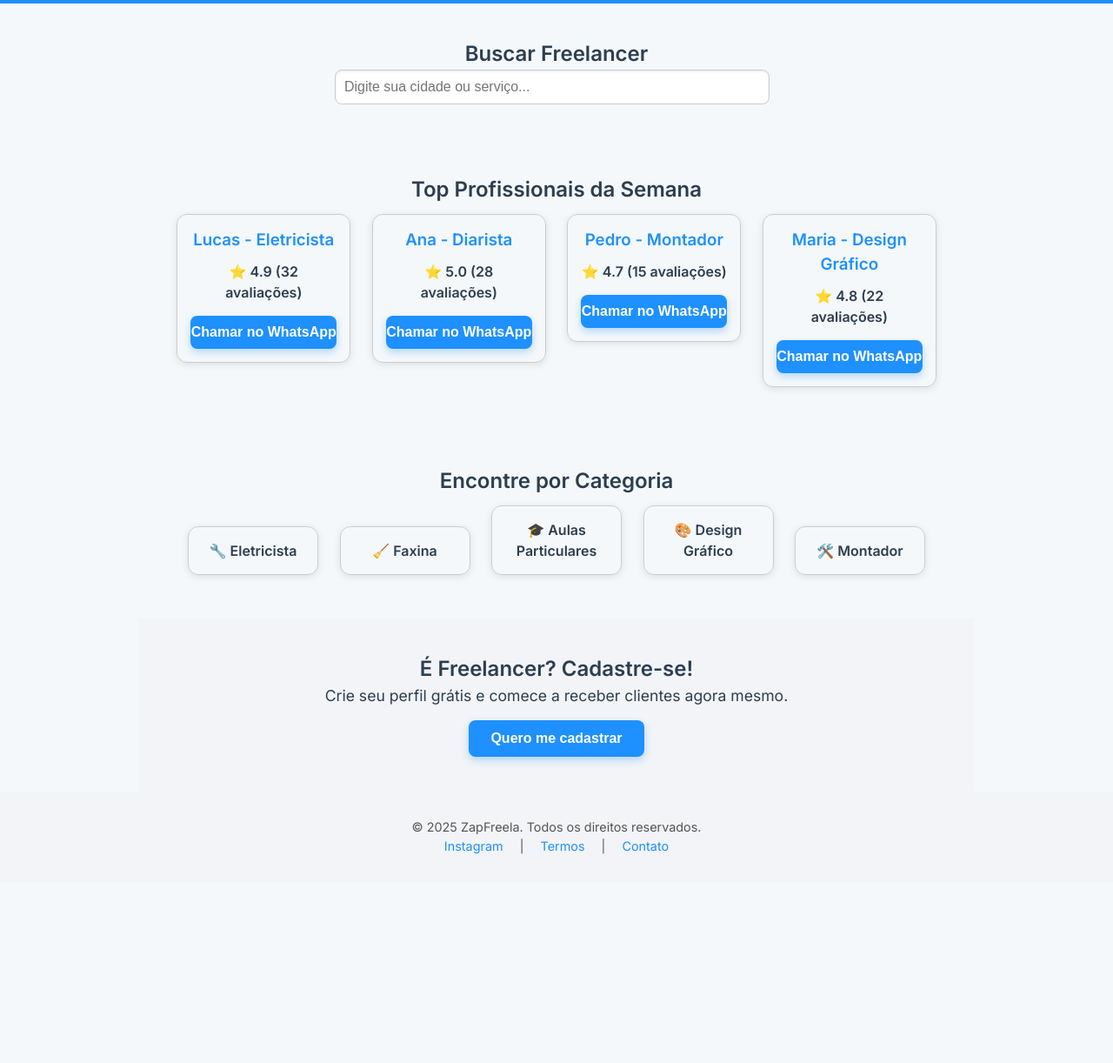
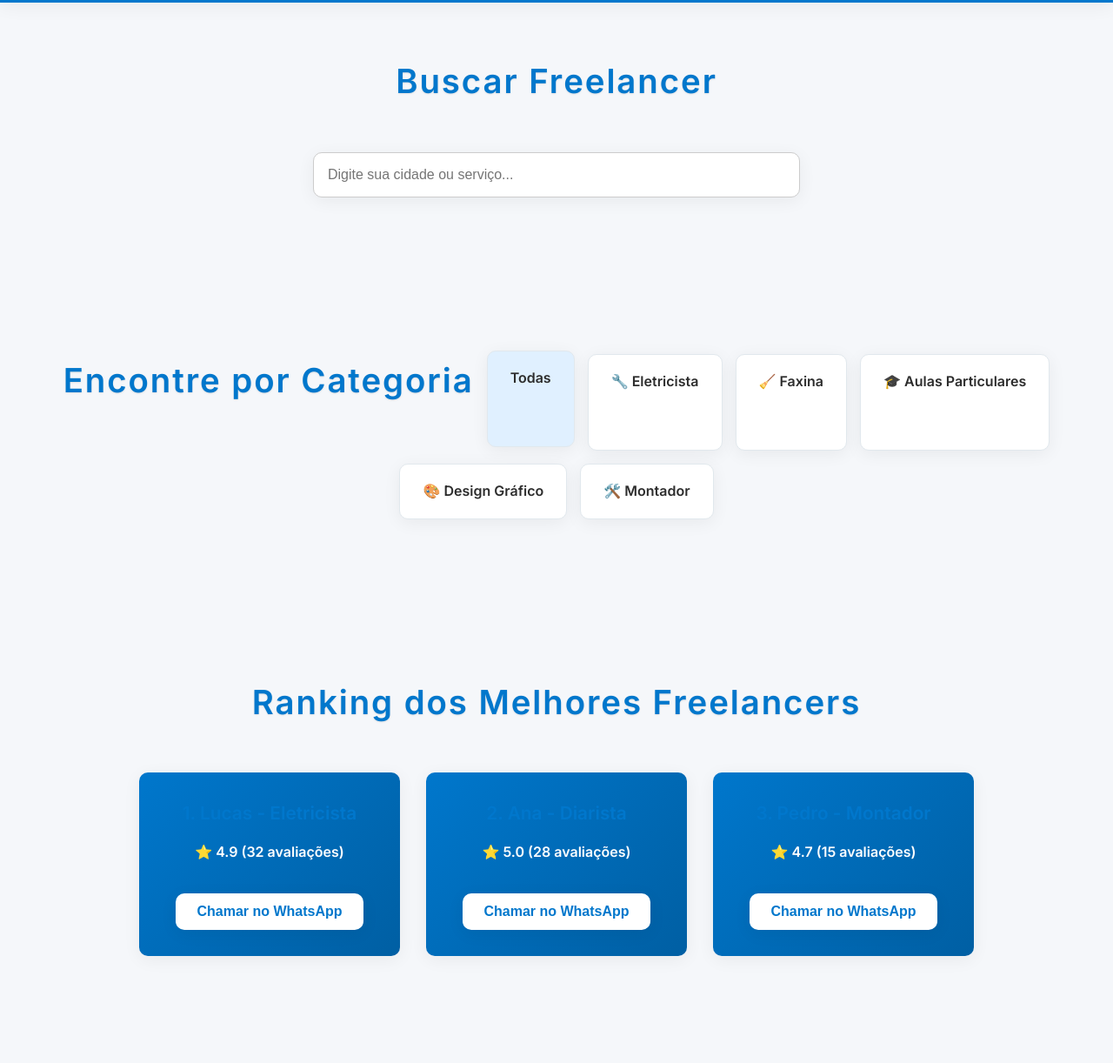
Before and after one commit to mathpferreira/zapfreela, a plain HTML site: page index.html in a window 1280 px wide. Shown: the part 209-1431 px from the top of the page at 87% size. Before the commit the page ends 1223 px from the top, so only its background shows below. Drawn offline with Linux system fonts and the light colour scheme.

Commit message:
update styles.css

```diff
--- a/index.html
+++ b/index.html
@@ -3,70 +3,81 @@
 <head>
   <meta charset="UTF-8" />
   <meta name="viewport" content="width=device-width, initial-scale=1" />
-  <title>ZapFreela - Conecte-se com Freelancers Locais</title>
+  <title>ZapFreela - Plataforma de Freelancers</title>
+  <link rel="stylesheet" href="styles.css" />
   <link href="https://fonts.googleapis.com/css2?family=Inter:wght@400;600&display=swap" rel="stylesheet" />
-  <link rel="stylesheet" href="styles.css" />
 </head>
 <body>
 
 <header>
-    <h1>ZapFreela</h1>
+  <h1>ZapFreela ⚡</h1>
   <p>Conectando quem faz com quem precisa — direto no WhatsApp</p>
 </header>
 
 <section class="busca">
   <h2>Buscar Freelancer</h2>
-    <input
-      type="text"
-      id="inputBusca"
-      placeholder="Digite sua cidade ou serviço..."
-      autocomplete="off"
-      aria-label="Busca de freelancers"
-    />
-    <!-- Botão oculto pois a busca é instantânea -->
-    <button class="botao" id="btnBuscar" style="display:none;">Buscar</button>
+  <input type="text" id="inputBusca" placeholder="Digite sua cidade ou serviço..." autocomplete="off" />
+</section>
+
+<section class="categorias">
+  <h2>Encontre por Categoria</h2>
+  <div class="categoria active" data-cat="all">Todas</div>
+  <div class="categoria" data-cat="eletricista">🔧 Eletricista</div>
+  <div class="categoria" data-cat="faxina">🧹 Faxina</div>
+  <div class="categoria" data-cat="aulas">🎓 Aulas Particulares</div>
+  <div class="categoria" data-cat="design">🎨 Design Gráfico</div>
+  <div class="categoria" data-cat="montador">🛠️ Montador</div>
+</section>
+
+<section class="ranking">
+  <h2>Ranking dos Melhores Freelancers</h2>
+  <div class="ranking-cards">
+    <div class="card destaque" data-cat="eletricista">
+      <h3>1. Lucas - Eletricista</h3>
+      <p>⭐ 4.9 (32 avaliações)</p>
+      <button class="botao">Chamar no WhatsApp</button>
+    </div>
+    <div class="card destaque" data-cat="faxina">
+      <h3>2. Ana - Diarista</h3>
+      <p>⭐ 5.0 (28 avaliações)</p>
+      <button class="botao">Chamar no WhatsApp</button>
+    </div>
+    <div class="card destaque" data-cat="montador">
+      <h3>3. Pedro - Montador</h3>
+      <p>⭐ 4.7 (15 avaliações)</p>
+      <button class="botao">Chamar no WhatsApp</button>
+    </div>
+  </div>
 </section>
 
 <section class="destaques">
-    <h2>Top Profissionais da Semana</h2>
+  <h2>Todos os Freelancers</h2>
 
-    <div class="card">
+  <div class="card" data-cat="eletricista">
     <h3>Lucas - Eletricista</h3>
     <p>⭐ 4.9 (32 avaliações)</p>
     <button class="botao">Chamar no WhatsApp</button>
   </div>
 
-    <div class="card">
+  <div class="card" data-cat="faxina">
     <h3>Ana - Diarista</h3>
     <p>⭐ 5.0 (28 avaliações)</p>
     <button class="botao">Chamar no WhatsApp</button>
   </div>
 
-    <div class="card">
+  <div class="card" data-cat="montador">
     <h3>Pedro - Montador</h3>
     <p>⭐ 4.7 (15 avaliações)</p>
     <button class="botao">Chamar no WhatsApp</button>
   </div>
 
-    <div class="card">
-      <h3>Maria - Design Gráfico</h3>
+  <div class="card" data-cat="design">
+    <h3>Maria - Designer</h3>
     <p>⭐ 4.8 (22 avaliações)</p>
     <button class="botao">Chamar no WhatsApp</button>
   </div>
 
-    <!-- Mensagem para nenhum resultado -->
-    <p id="semResultado" style="display:none; margin-top: 20px; text-align: center; font-weight: bold; color: #cc0000;">
-      Nenhum freelancer encontrado.
-    </p>
-  </section>
-
-  <section class="categorias">
-    <h2>Encontre por Categoria</h2>
-    <div class="categoria">🔧 Eletricista</div>
-    <div class="categoria">🧹 Faxina</div>
-    <div class="categoria">🎓 Aulas Particulares</div>
-    <div class="categoria">🎨 Design Gráfico</div>
-    <div class="categoria">🛠️ Montador</div>
+  <p id="semResultado" style="display:none; margin-top:20px; color:#888;">Nenhum freelancer encontrado.</p>
 </section>
 
 <section class="cadastro">
@@ -82,25 +93,46 @@
 
 <script>
   const inputBusca = document.getElementById('inputBusca');
-    const cards = document.querySelectorAll('.destaques .card');
+  const cards = document.querySelectorAll('.destaques .card, .ranking-cards .card');
   const semResultado = document.getElementById('semResultado');
+  const categorias = document.querySelectorAll('.categoria');
 
-    inputBusca.addEventListener('input', () => {
-      const filtro = inputBusca.value.toLowerCase().trim();
-      let achou = false;
+  let categoriaAtiva = 'all';
+
+  function filtrarCards() {
+    const termo = inputBusca.value.toLowerCase().trim();
+    let encontrou = false;
 
     cards.forEach(card => {
-        const textoCard = card.querySelector('h3').textContent.toLowerCase();
-        if (textoCard.includes(filtro)) {
-          card.style.display = 'inline-block';
-          achou = true;
+      const nome = card.querySelector('h3').textContent.toLowerCase();
+      const categoriaCard = card.dataset.cat;
+
+      const matchCategoria = categoriaAtiva === 'all' || categoriaCard === categoriaAtiva;
+      const matchBusca = nome.includes(termo);
+
+      if (matchCategoria && matchBusca) {
+        card.style.display = 'block';
+        encontrou = true;
       } else {
         card.style.display = 'none';
       }
     });
 
-      semResultado.style.display = achou ? 'none' : 'block';
+    semResultado.style.display = encontrou ? 'none' : 'block';
+  }
+
+  inputBusca.addEventListener('input', filtrarCards);
+
+  categorias.forEach(cat => {
+    cat.addEventListener('click', () => {
+      categorias.forEach(c => c.classList.remove('active'));
+      cat.classList.add('active');
+      categoriaAtiva = cat.dataset.cat;
+      filtrarCards();
     });
+  });
+
+  filtrarCards();
 </script>
 
 </body>
--- a/styles.css
+++ b/styles.css
@@ -1,224 +1,256 @@
 :root {
-  --primary-color: #1e90ff;
-  --primary-hover: #0c6cd3;
-  --background-color: #f5f8fa;
-  --text-color: #2c3e50;
-  --light-gray: #f2f4f7;
+  --primary: #0077cc;
+  --primary-dark: #005fa3;
+  --background: #f5f7fa;
+  --text: #2d2d2d;
+  --white: #ffffff;
+  --light-gray: #e1e8ed;
+  --border-radius: 10px;
+  --shadow: 0 4px 20px rgba(0, 0, 0, 0.06);
+  --transition: all 0.3s ease-in-out;
 }
 
-/* Reset básico */
 * {
-  box-sizing: border-box;
   margin: 0;
   padding: 0;
+  box-sizing: border-box;
 }
 
 body {
   font-family: 'Inter', sans-serif;
-  background-color: var(--background-color);
-  color: var(--text-color);
-  line-height: 1.5;
+  background-color: var(--background);
+  color: var(--text);
+  line-height: 1.6;
+}
+
+header {
+  background: var(--primary);
+  color: var(--white);
+  padding: 50px 20px;
+  text-align: center;
+  box-shadow: var(--shadow);
+}
+
+header h1 {
+  font-size: 2.8rem;
+  font-weight: 700;
+  margin-bottom: 10px;
+}
+
+header p {
+  font-size: 1.2rem;
+  opacity: 0.95;
 }
 
 section {
-  padding: 40px 20px;
-  max-width: 960px;
-  margin: 0 auto;
+  padding: 60px 20px;
+  max-width: 1200px;
+  margin: auto;
 }
 
-/* Cabeçalho */
-header {
-  background-color: var(--primary-color);
-  color: white;
-  padding: 40px 20px;
+h2 {
+  font-size: 2.4rem;
   text-align: center;
+  margin-bottom: 50px;
+  color: var(--primary);
   font-weight: 700;
-  font-size: 2rem;
-  letter-spacing: 1px;
-}
-header p {
-  font-weight: 400;
-  font-size: 1.2rem;
-  margin-top: 8px;
-  opacity: 0.9;
+  letter-spacing: 0.05em;
+  text-shadow: 0 1px 2px rgba(0,0,0,0.1);
 }
 
 /* Busca */
 .busca {
-  padding: 40px 20px;
   text-align: center;
+  max-width: 600px;
+  margin: 0 auto 60px auto;
 }
 
-.busca input[type="text"] {
-  padding: 10px;
-  width: 80%;
-  max-width: 500px;
+.busca input {
+  width: 100%;
+  padding: 16px;
   border: 1px solid #ccc;
-  border-radius: 8px;
-  margin-right: 10px;
-  font-size: 1em;
-  box-shadow: inset 0 1px 3px rgba(0,0,0,0.1);
-  transition: box-shadow 0.3s ease;
+  border-radius: var(--border-radius);
+  font-size: 1rem;
+  box-shadow: var(--shadow);
+  transition: var(--transition);
 }
 
-.busca input[type="text"]:focus {
+.busca input:focus {
   outline: none;
-  box-shadow: 0 0 5px 2px var(--primary-color);
+  border-color: var(--primary);
 }
 
-button.botao {
-  background: var(--primary-color);
-  color: white;
-  border-radius: 8px;
-  padding: 12px 25px;
+.botao {
+  background: var(--primary);
+  color: var(--white);
+  padding: 14px 32px;
   border: none;
+  border-radius: var(--border-radius);
   cursor: pointer;
-  box-shadow: 0 4px 10px rgba(30,144,255,0.3);
-  transition: background-color 0.3s ease, box-shadow 0.3s ease;
   font-weight: 600;
-  font-size: 1em;
+  font-size: 1rem;
+  box-shadow: var(--shadow);
+  transition: var(--transition);
+  margin-top: 15px;
+  display: inline-block;
 }
 
-button.botao:hover {
-  background: var(--primary-hover);
-  box-shadow: 0 6px 15px rgba(12,108,211,0.5);
+.botao:hover {
+  background: var(--primary-dark);
+}
+
+/* Categorias */
+.categorias {
+  display: flex;
+  flex-wrap: wrap;
+  justify-content: center;
+  gap: 15px;
+  margin-bottom: 60px;
+}
+
+.categoria {
+  background: var(--white);
+  border: 1px solid var(--light-gray);
+  border-radius: var(--border-radius);
+  padding: 18px 26px;
+  font-weight: 600;
+  cursor: pointer;
+  transition: var(--transition);
+  box-shadow: var(--shadow);
+  font-size: 1rem;
+  user-select: none;
+}
+
+.categoria:hover,
+.categoria.active {
+  background-color: #e0f0ff;
+  transform: translateY(-4px);
+}
+
+/* Ranking */
+.ranking-cards {
+  display: flex;
+  justify-content: center;
+  gap: 30px;
+  flex-wrap: wrap;
+  margin-bottom: 60px;
+}
+
+.ranking-cards .card.destaque {
+  background: linear-gradient(135deg, #0077cc, #005fa3);
+  color: white;
+  padding: 30px;
+  border-radius: var(--border-radius);
+  box-shadow: var(--shadow);
+  width: 300px;
+  transition: transform 0.3s ease;
+  cursor: pointer;
+}
+
+.ranking-cards .card.destaque:hover {
+  transform: translateY(-8px);
+}
+
+.ranking-cards .card.destaque h3 {
+  font-weight: 700;
+  margin-bottom: 15px;
+}
+
+.ranking-cards .card.destaque p {
+  font-weight: 600;
+  margin-bottom: 20px;
+}
+
+.ranking-cards .card.destaque button.botao {
+  background: white;
+  color: var(--primary);
+  font-weight: 700;
+  padding: 12px 24px;
+}
+
+.ranking-cards .card.destaque button.botao:hover {
+  background: #e0f0ff;
 }
 
 /* Destaques */
 .destaques {
-  padding: 40px 20px;
-  text-align: center;
+  display: grid;
+  grid-template-columns: repeat(auto-fit, minmax(270px, 1fr));
+  gap: 30px;
 }
 
-.destaques .card {
-  display: inline-block;
-  margin: 10px;
-  padding: 15px;
-  border-radius: 12px;
-  width: 200px;
-  vertical-align: top;
-  box-shadow: 0 2px 8px rgba(0,0,0,0.1);
-  border: 1px solid #ccc;
-  transition: transform 0.3s ease, box-shadow 0.3s ease;
+.card {
+  background: var(--white);
+  padding: 28px;
+  border-radius: var(--border-radius);
+  box-shadow: var(--shadow);
+  transition: transform 0.3s ease;
+  text-align: center;
+  cursor: default;
 }
 
-.destaques .card:hover {
-  transform: translateY(-5px);
-  box-shadow: 0 8px 20px rgba(0,0,0,0.15);
+.card:hover {
+  transform: translateY(-6px);
 }
 
-.destaques .card h3 {
+.card h3 {
+  color: var(--primary);
   margin-bottom: 10px;
-  color: var(--primary-color);
+  font-size: 1.3rem;
 }
 
-.destaques .card p {
-  margin-bottom: 15px;
-  font-weight: bold;
-}
-
-.destaques .card button.botao {
-  width: 100%;
-  padding: 10px 0;
-}
-
-/* Categorias */
-.categorias {
-  padding: 40px 20px;
-  text-align: center;
-}
-
-.categorias .categoria {
-  display: inline-block;
-  margin: 10px;
-  padding: 15px;
-  border-radius: 12px;
-  width: 150px;
-  font-weight: bold;
-  cursor: pointer;
-  user-select: none;
-  border: 1px solid #ccc;
-  box-shadow: 0 2px 8px rgba(0,0,0,0.1);
-  transition: background-color 0.3s ease, transform 0.3s ease, box-shadow 0.3s ease;
-}
-
-.categorias .categoria:hover {
-  background-color: #e0f0ff;
-  transform: translateY(-5px);
-  box-shadow: 0 8px 20px rgba(0,0,0,0.15);
+.card p {
+  font-weight: 500;
+  margin-bottom: 16px;
 }
 
 /* Cadastro */
 .cadastro {
-  padding: 40px 20px;
+  background: var(--white);
+  border-radius: var(--border-radius);
+  padding: 50px 30px;
   text-align: center;
-  background-color: var(--light-gray);
+  box-shadow: var(--shadow);
 }
 
 .cadastro p {
-  margin-bottom: 15px;
-  font-size: 1.1em;
+  font-size: 1.1rem;
+  margin-bottom: 25px;
 }
 
 /* Rodapé */
 footer {
-  background-color: var(--light-gray);
+  background: #f1f3f6;
   text-align: center;
-  padding: 30px 20px;
-  font-size: 0.9em;
+  padding: 30px;
+  font-size: 0.95rem;
   color: #555;
+  border-top: 1px solid #ddd;
 }
 
 footer a {
-  color: var(--primary-color);
-  margin: 0 15px;
+  color: var(--primary);
+  margin: 0 10px;
   text-decoration: none;
-  transition: color 0.3s ease;
 }
 
 footer a:hover {
-  color: var(--primary-hover);
   text-decoration: underline;
 }
 
-/* Responsividade básica */
-@media (max-width: 600px) {
-  .destaques .card, .categorias .categoria {
-    display: block;
-    width: 90%;
-    margin: 10px auto;
+@media (max-width: 768px) {
+  .busca input,
+  .botao {
+    width: 100%;
   }
 
-  .busca input[type="text"] {
-    width: 100%;
-    margin-bottom: 10px;
-    margin-right: 0;
+  .categorias {
+    flex-direction: column;
+    align-items: center;
   }
 
-  button.botao {
-    width: 100%;
+  .ranking-cards {
+    flex-direction: column;
+    align-items: center;
   }
 }
-
-/* Formulário (se usar) */
-.formulario {
-  max-width: 500px;
-  margin: 0 auto;
-  text-align: left;
-}
-
-.formulario input,
-.formulario textarea {
-  width: 100%;
-  padding: 10px;
-  border-radius: 5px;
-  border: 1px solid #ccc;
-  margin-bottom: 10px;
-  font-size: 1em;
-}
-
-.formulario label {
-  font-weight: bold;
-  margin-bottom: 5px;
-  display: block;
-}
```
Lines whose indentation alone changed are shown as unchanged.
